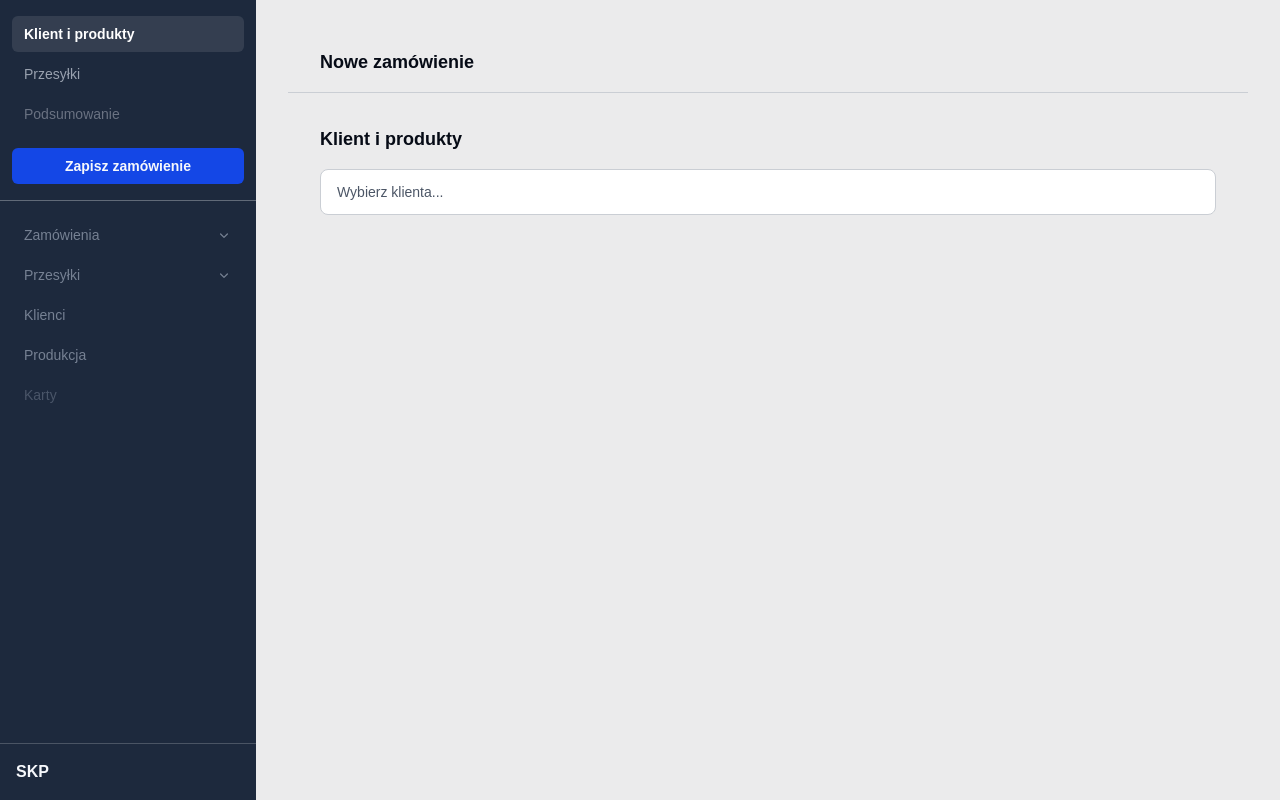
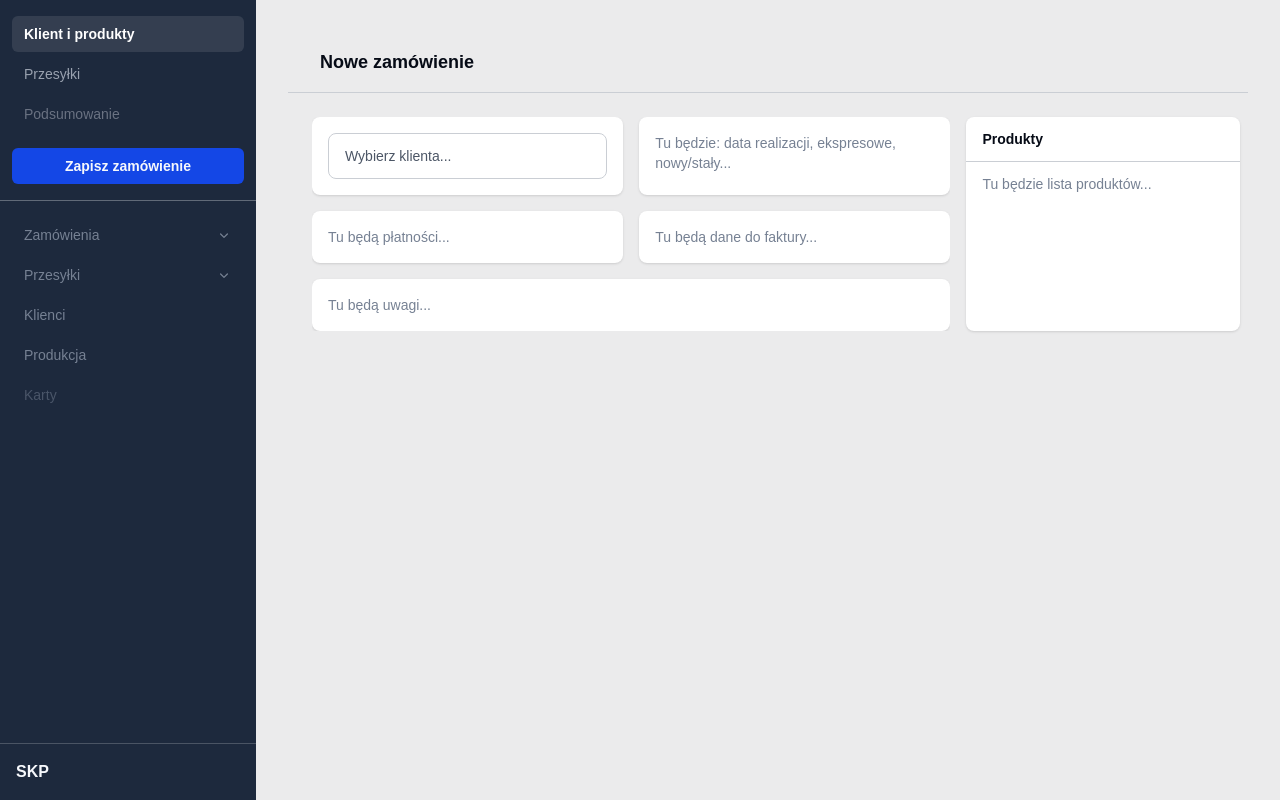
Before and after one commit to dexter69/skp-frontend, a SvelteKit app: page /zamowienia/1/edycja in a window 1280 px wide. Built offline with nearby package versions, Linux system fonts and the light colour scheme.

Commit message:
Mockup dodawania zamówienia na placeholderach

```diff
--- a/src/routes/zamowienia/[id]/edycja/+page.svelte
+++ b/src/routes/zamowienia/[id]/edycja/+page.svelte
@@ -3,13 +3,79 @@
   import WyborKlienta from '$lib/komponenty/WyborKlienta.svelte';
 
   const { aktywnaSekcja } = getContext('zamowienie');
+
+  let wybranyKlient = $state(null);
+
+  function handleWyborKlienta(klient) {
+    wybranyKlient = klient;
+  }
 </script>
 
 {#if aktywnaSekcja() === 'klient'}
-  <div class="p-8">
-    <h2 class="text-lg font-semibold text-text-heading mb-4">Klient i produkty</h2>
-    <WyborKlienta />
+  <div class="flex h-full gap-4 p-6">
+
+    <!-- Lewa kolumna: grid 2-kolumnowy (70% → 50% przy małym oknie) -->
+    <div class="flex w-1/2 shrink-0 flex-col gap-4 overflow-y-auto xl:w-7/10">
+      <div class="grid grid-cols-1 gap-4 xl:grid-cols-2">
+
+        <!-- Wiersz 1: Karta klienta -->
+        <div class="overflow-hidden rounded-lg bg-white shadow-sm">
+          <div class="p-4">
+            <WyborKlienta onWybor={handleWyborKlienta} />
+            {#if wybranyKlient}
+              <div class="mt-4">
+                <p class="text-xs text-text-muted">Zamówienie dla:</p>
+                <p class="mt-1 text-lg font-bold text-text-heading">{wybranyKlient.nazwa}</p>
+                <p class="text-sm text-text-secondary">{wybranyKlient.miasto}</p>
+                <p class="text-sm text-text-secondary">NIP: {wybranyKlient.nip}</p>
+              </div>
+            {/if}
+          </div>
+        </div>
+
+        <!-- Wiersz 1: Data + Ekspresowe + Nowy/Stały -->
+        <div class="overflow-hidden rounded-lg bg-white shadow-sm">
+          <div class="p-4">
+            <p class="text-sm text-text-muted">Tu będzie: data realizacji, ekspresowe, nowy/stały...</p>
+          </div>
+        </div>
+
+        <!-- Wiersz 2: Płatności -->
+        <div class="overflow-hidden rounded-lg bg-white shadow-sm">
+          <div class="p-4">
+            <p class="text-sm text-text-muted">Tu będą płatności...</p>
+          </div>
+        </div>
+
+        <!-- Wiersz 2: Dane do faktury -->
+        <div class="overflow-hidden rounded-lg bg-white shadow-sm">
+          <div class="p-4">
+            <p class="text-sm text-text-muted">Tu będą dane do faktury...</p>
+          </div>
+        </div>
+
+        <!-- Wiersz 3: Uwagi (cała szerokość) -->
+        <div class="col-span-1 overflow-hidden rounded-lg bg-white shadow-sm xl:col-span-2">
+          <div class="p-4">
+            <p class="text-sm text-text-muted">Tu będą uwagi...</p>
+          </div>
+        </div>
+
+      </div>
+    </div>
+
+    <!-- Prawa kolumna: produkty (30% → 50% przy małym oknie) -->
+    <div class="flex w-1/2 shrink-0 flex-col overflow-hidden rounded-lg bg-white shadow-sm xl:w-3/10">
+      <div class="border-b border-border-default px-4 py-3">
+        <h3 class="text-sm font-semibold text-text-heading">Produkty</h3>
+      </div>
+      <div class="flex-1 overflow-y-auto px-4 py-3">
+        <p class="text-sm text-text-muted">Tu będzie lista produktów...</p>
+      </div>
+    </div>
+
   </div>
+
 {:else if aktywnaSekcja() === 'przesylki'}
   <div class="p-8">
     <h2 class="text-lg font-semibold text-text-heading">Przesyłki</h2>
```
